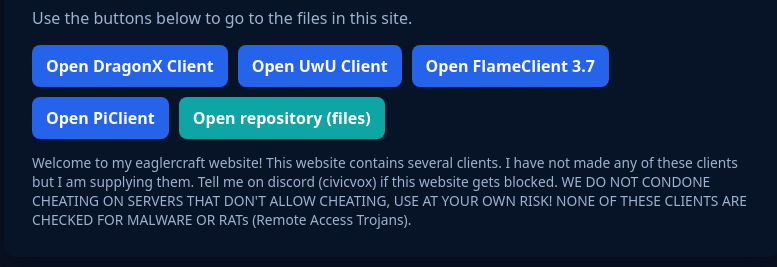
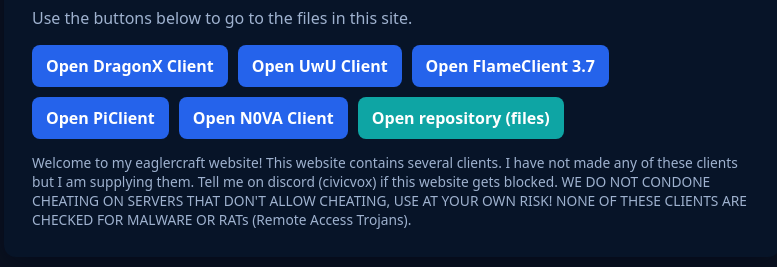
Before and after one commit to jbaejb327alt/jbaejb327alt.github.io, a plain HTML site: page index.html in a window 1280 px wide. Shown: the part 301-568 px from the top of the page, without its empty margins (248-1025 px from the left). Drawn offline with Linux system fonts and the light colour scheme.

Commit message:
Add N0VA Client link to index.html
Added link to N0VA Client in the actions section.

```diff
--- a/index.html
+++ b/index.html
@@ -26,6 +26,7 @@
       <a class="button" href="uwu.html">Open UwU Client</a>
       <a class="button" href="flame.html">Open FlameClient 3.7</a>
       <a class="button" href="pi.html">Open PiClient</a>
+      <a class="button" href="n0va.html">Open N0VA Client</a>
       <!-- Link to the repository file listing on GitHub so visitors can browse files -->
       <a class="button secondary" href="https://github.com/jbaejb327alt/jbaejb327alt.github.io">Open repository (files)</a>
     </div>
```
